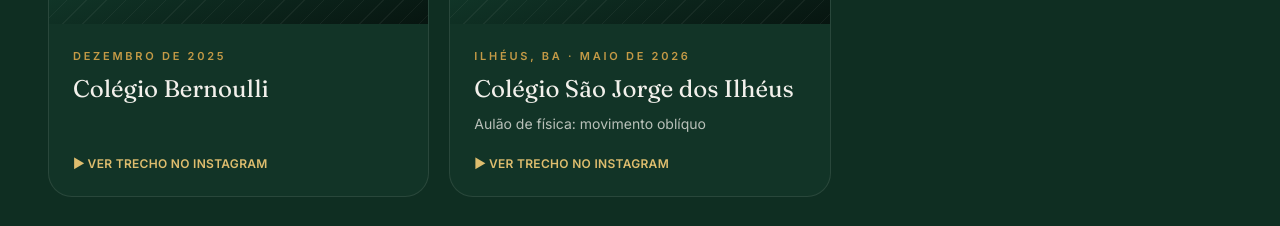
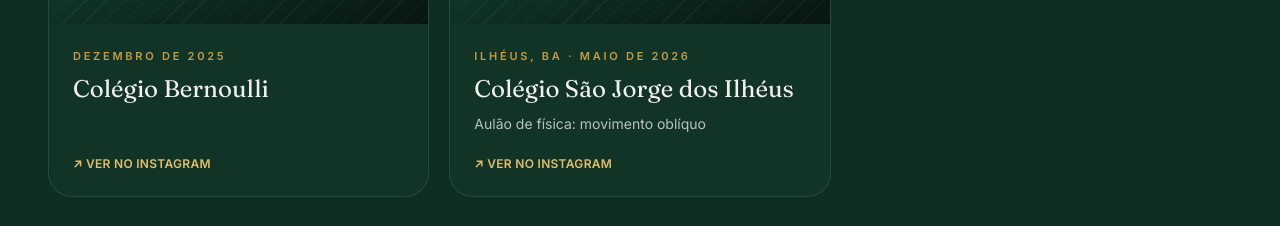
Before and after one commit to catharinenabuco1001/Nabuco-site-company, a Next.js app: page /palestras in a window 1280 px wide. Shown: the part 1180-1406 px from the top of the page. Built offline with nearby package versions, Linux system fonts and the light colour scheme.

Commit message:
Palestras: rótulo do link do Instagram
Co-Authored-By: Claude Opus 5.5 <noreply@anthropic.com>
Claude-Session: https://claude.ai/code/session_01E2P7ji1QDLXnQLWkUS6czf

```diff
--- a/src/app/palestras/page.tsx
+++ b/src/app/palestras/page.tsx
@@ -79,7 +79,7 @@ function TalkTile({ talk }: { talk: PastTalk }) {
             rel="noopener noreferrer"
             className="mt-auto pt-5 inline-flex items-center gap-2 text-xs font-semibold uppercase tracking-wide text-gold-300 hover:text-gold-500"
           >
-            ▶ Ver trecho no Instagram
+            ↗ Ver no Instagram
           </a>
         )}
         {talk.youtubeId && (
```
